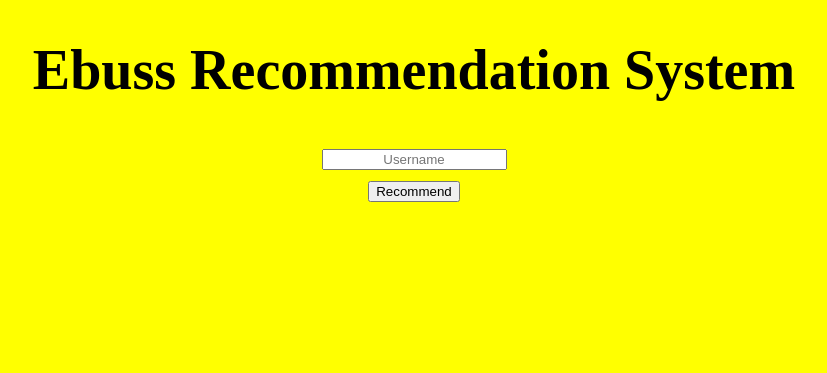
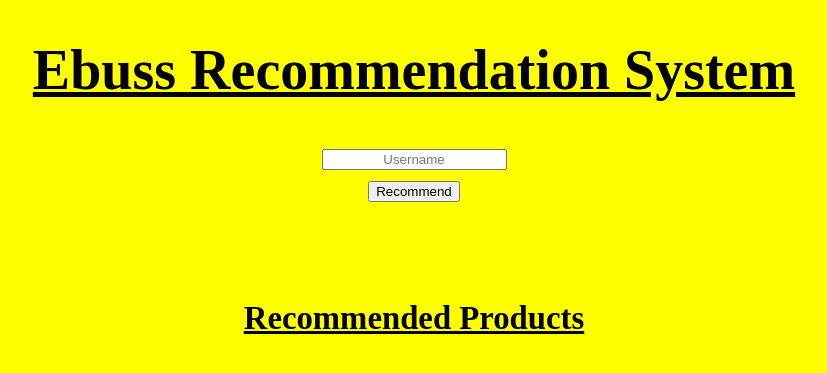
Before and after one commit to silkygarg1508/Ebuss_SentimentAnalysis_RecommenderSystem, a Flask app: page / in a window 1280 px wide. Shown: the top 373 px of the page, without its empty margins (226-1053 px from the left). Run offline with Flask 2, Linux system fonts and the light colour scheme; parts of the project's set-up code (start-up, migrations or seed data) failed here and were passed over.

Commit message:
Modified for listing

```diff
--- a/templates/index.html
+++ b/templates/index.html
@@ -17,7 +17,7 @@
 
 <body>
  <div class="login">
-	<h1 style="text-align:center">Ebuss Recommendation System</h1>
+	<h1 style="text-align:center"><u>Ebuss Recommendation System</u></h1>
 
     <form align="center" action="{{ url_for('predict')}}"method="post">
     	<input type="text" style="text-align:center" name="Username" placeholder="Username" required="required" />
@@ -27,7 +27,14 @@
 
    <br>
    <br>
-     {{ prediction_text }}
+   <h3 style="color:rgb(0, 0, 0)"><u>Recommended Products</u></h3>
+   <ul class="list-group list-group-flush">
+   <ol>
+     {% for m in prediction_text %}
+			<li class="list-group-item" style="color:rgb(0, 179, 0)" align="left"><strong>{{m}}</strong></li>
+    {% endfor %}
+   </ol
+   </ul>
 
  </div>
 
```
